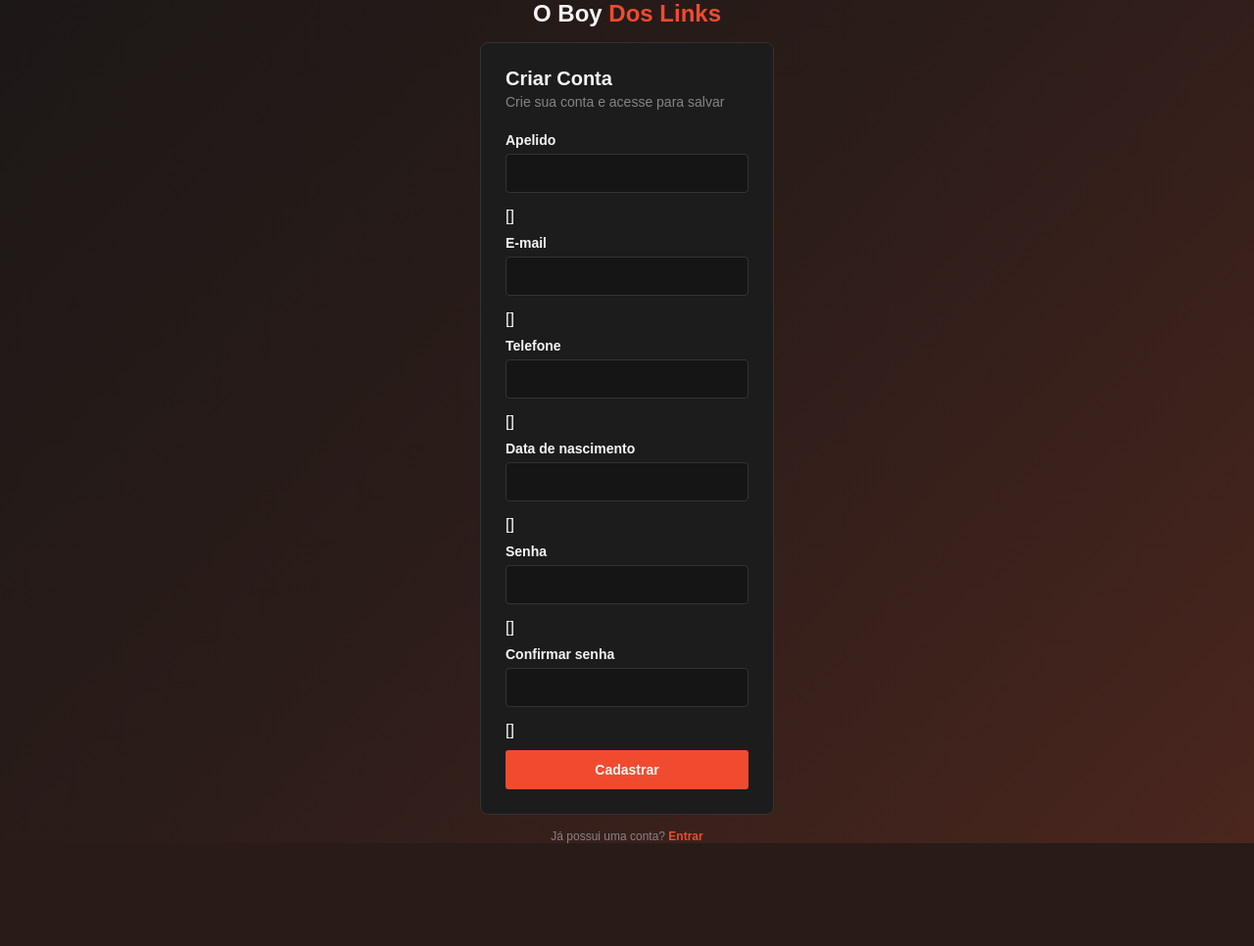
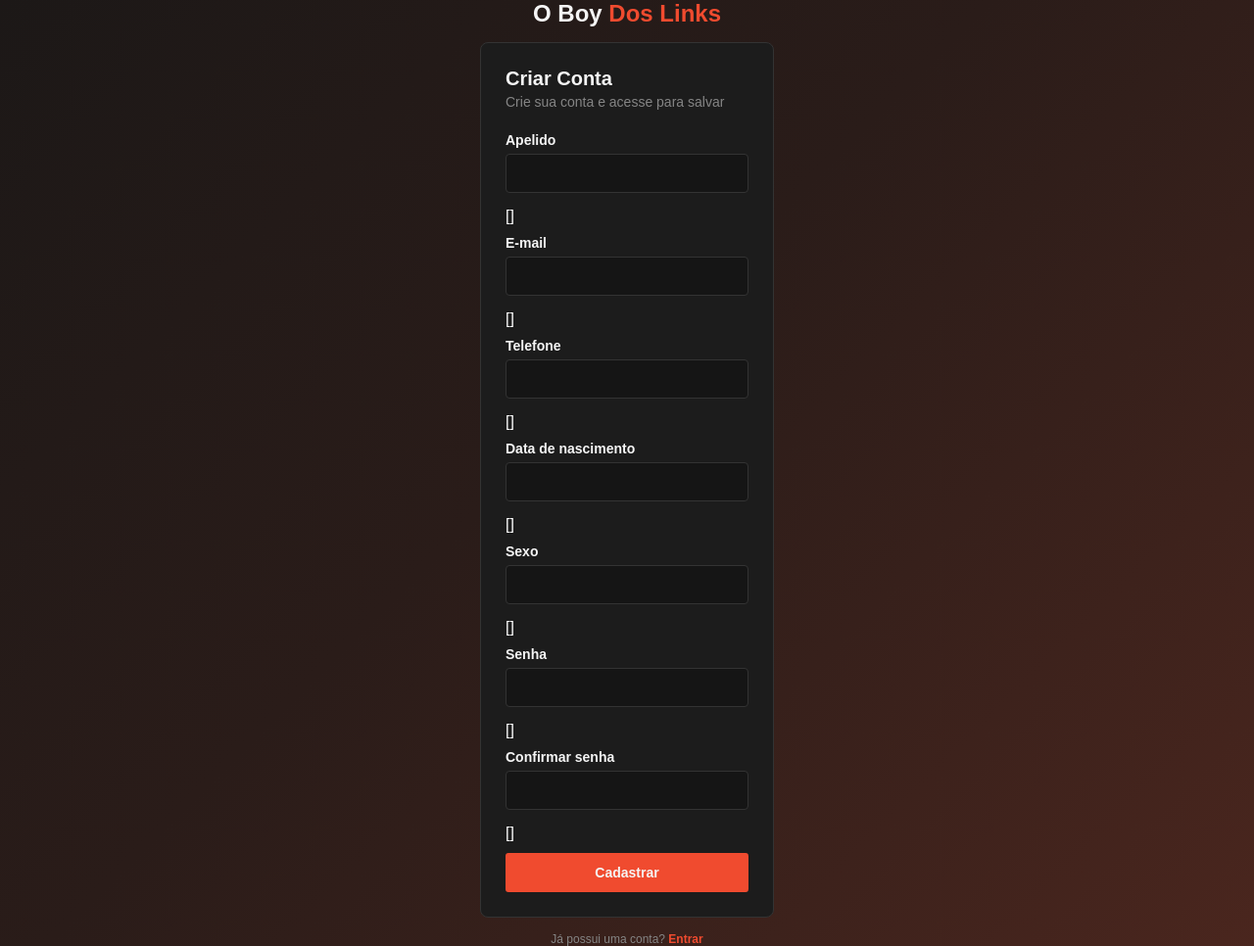
Before and after one commit to brunohro/Plataforma-o-boy-dos-links, a Django app: template plataforma/templates/plataforma/login/cadastro.html in a window 1280 px wide. Shown: the whole page at 98% size. Before the commit the page ends 861 px from the top, so only its background shows below. Run offline with Django 5.2, Linux system fonts and the light colour scheme; the template is opened without the code that fills it, so the values that code supplies are empty, except form fields; tables that the repository leaves empty hold one stand-in row (values such as "Sample post"); form fields are guessed from the names that the template uses.

Commit message:
Models Atualizados e Corrigidos

```diff
--- a/plataforma/admin.py
+++ b/plataforma/admin.py
@@ -67,8 +67,8 @@ class CategoriaAdmin(admin.ModelAdmin):
 
     @admin.display(description="Ícone")
     def miniatura(self, obj):
-        if obj.icone_url:
-            return format_html('<img src="{}" style="height:32px;">', obj.icone_url)
+        if obj.icone_imagem:
+            return format_html('<img src="{}" style="height:32px;">', obj.icone_imagem.url)
         return "-"
 
     @admin.display(description="Ofertas ativas", ordering="_ativas")
--- a/plataforma/forms.py
+++ b/plataforma/forms.py
@@ -6,7 +6,7 @@ from .models import UsuarioReal
 class CadastroForm(UserCreationForm):
     class Meta:
         model = UsuarioReal
-        fields = ["username", "email", "telefone", "data_nascimento"]
+        fields = ["username", "email", "telefone", "data_nascimento", "sexo"]
         widgets = {
             "data_nascimento": forms.DateInput(attrs={"type": "date"}),
         }
@@ -18,3 +18,4 @@ class CadastroForm(UserCreationForm):
         self.fields["telefone"].widget.attrs["placeholder"] = "Digite seu telefone"
         self.fields["password1"].widget.attrs["placeholder"] = "••••••"
         self.fields["password2"].widget.attrs["placeholder"] = "••••••"
+        self.fields['sexo'].widget.attrs['class'] = 'form-select'
--- a/plataforma/templates/plataforma/login/cadastro.html
+++ b/plataforma/templates/plataforma/login/cadastro.html
@@ -53,7 +53,11 @@
                     {{ form.data_nascimento }}
                     {{ form.data_nascimento.errors }}
                 </div>
-
+                <div class="cadastro-campo">
+                    <label for="{{ form.sexo.id_for_label }}">Sexo</label>
+                    {{ form.sexo }}
+                    {{ form.sexo.errors }}
+                </div>
                 <div class="cadastro-campo cadastro-senha-area">
                     <div class="cadastro-senha-label">
                         <label for="{{ form.password1.id_for_label }}">Senha</label>
```
Also changed, not shown: plataforma/migrations/0002_usuarioreal_sexo.py (added), plataforma/migrations/0003_alter_usuarioreal_sexo.py (added), plataforma/migrations/0004_remove_categoria_icone_url_and_more.py (added).
